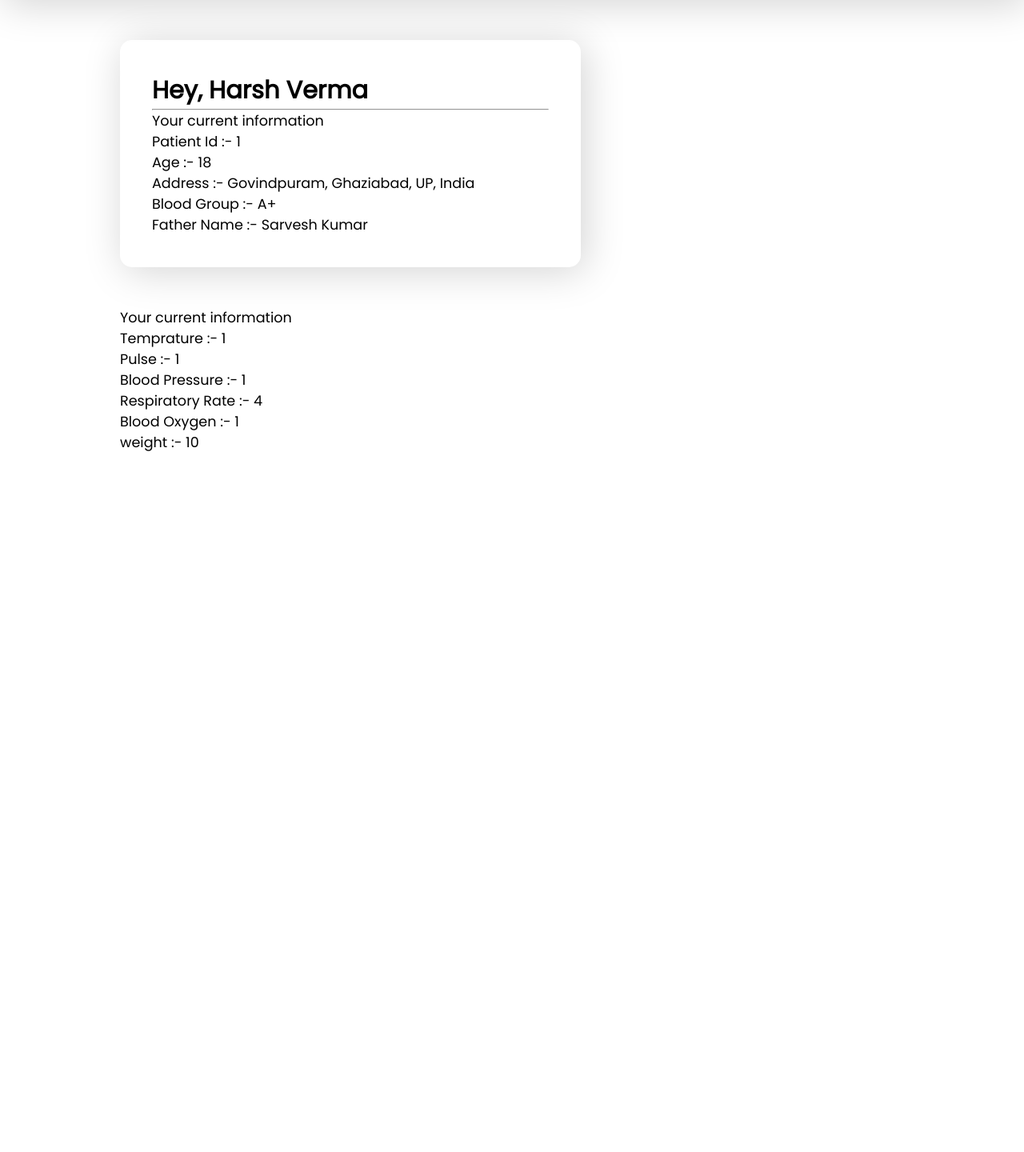
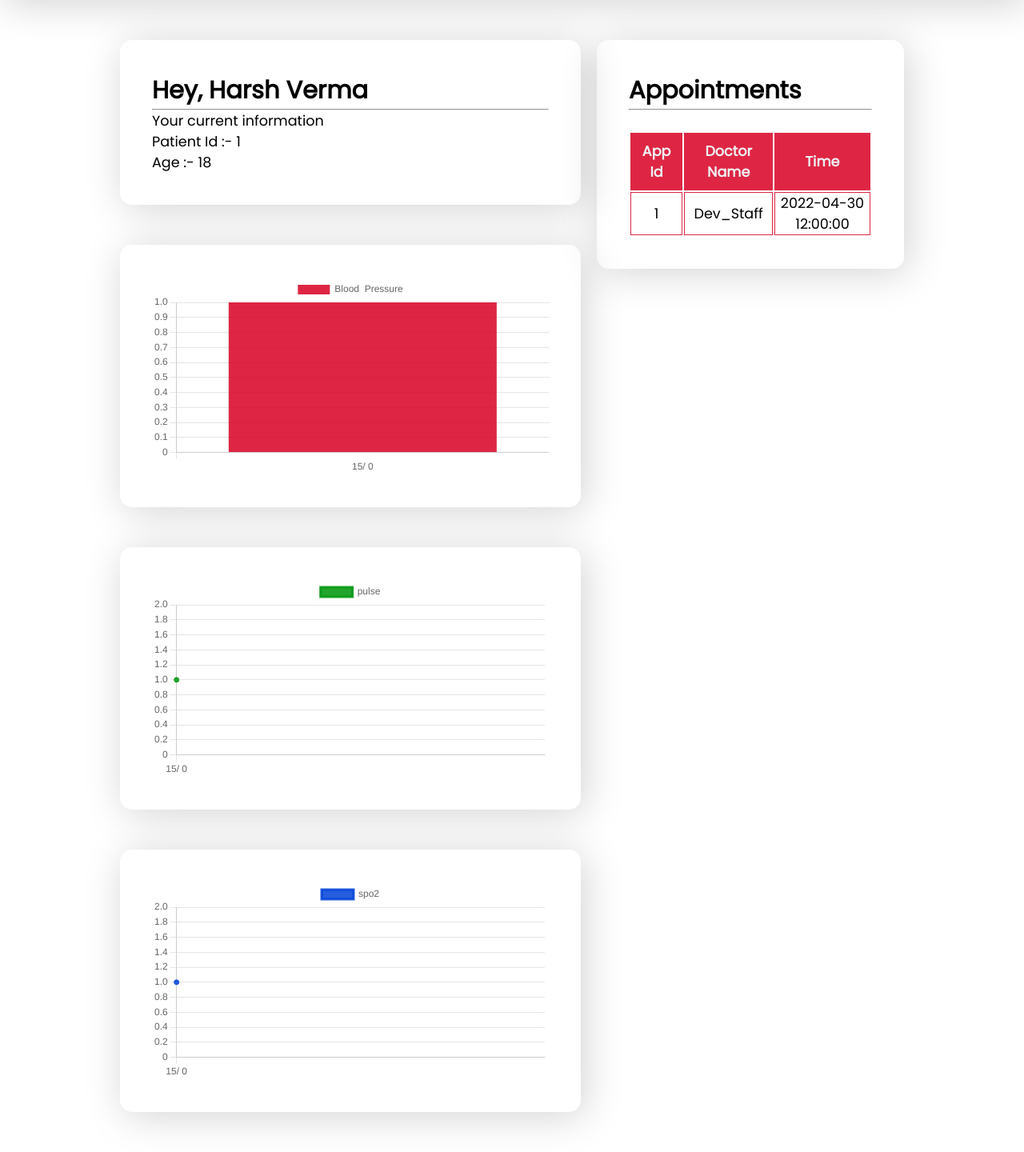
Before and after one commit to frost-head/Hospital_Mangment_system, a Flask app: page /patientDashboard in a window 1280 px wide. Shown: the part 60-1500 px from the top of the page at 80% size. Before the commit the page ends 624 px from the top, so only its background shows below. Run offline with Flask 2, Linux system fonts and the light colour scheme; a user stored in the database is signed in; data comes from the database, SQL or seed files in the repository; tables that the repository leaves empty hold one stand-in row (values such as "Sample post"); some libraries are stand-ins or nearby versions.

Commit message:
patient dashbord complete

```diff
--- a/src/main.py
+++ b/src/main.py
@@ -205,8 +205,8 @@ def patientDashboard():
         mysql, "select * from patient where pid = {}".format(session['user']))
     vitalsData = fetchall(
         mysql, "select * from vitals where pid = {}".format(session['user']))
-    print(vitalsData)
-    return render_template('patientDashboard.html', patientData=patientData, vitalsData=vitalsData)
+    appointments = fetchall(mysql, """select patient.pid, patient.email, patient.name, patient.number, patient.age, app_id, staff.sid , date_time, staff.name  from patient inner join appointments, staff where patient.pid = appointments.pid = {} and appointments.sid = staff.sid order by date_time asc""".format(session['user']))
+    return render_template('patientDashboard.html', patientData=patientData, vitalsData=vitalsData, appointments=appointments)
 
 
 @app.route('/staffAddVitals', methods=['GET', 'POST'])
--- a/src/templates/patientDashboard.html
+++ b/src/templates/patientDashboard.html
@@ -7,6 +7,8 @@
 {% endblock %}
 <!-- body -->
 {% block body %}
+<div class="dashrow">
+    <div>
         <div class="forms">
             <h2>
                 Hey, {{patientData['name']}}
@@ -21,39 +23,175 @@
             <p>
                 Age :- {{patientData['age']}}
             </p>
-    <p>
-        Address :- {{patientData['address']}}
-    </p>
-    <p>
-        Blood Group :- {{patientData['blood_group']}}
-    </p>
-    <p>
-        Father Name :- {{patientData['father_name']}}
-    </p>
         </div>
-<div class="vitals">
-    {% for vitalData in vitalsData %}
-    <p>
-        Your current information
-    </p>
-    <p>
-        Temprature :- {{vitalData['temp']}}
-    </p>
-    <p>
-        Pulse :- {{vitalData['pulse']}}
-    </p>
-    <p>
-        Blood Pressure :- {{vitalData['blood_pressure']}}
-    </p>
-    <p>
-        Respiratory Rate :- {{vitalData['resp_rate']}}
-    </p>
-    <p>
-        Blood Oxygen :- {{vitalData['spo2']}}
-    </p>
-    <p>
-        weight :- {{vitalData['weight']}}
-    </p>
+        <div class="forms">
+            <div>
+                <canvas id="bloodpressure">
+
+                </canvas>
+            </div>
+        </div>
+        <div class="forms">
+            <div>
+                <canvas id="pulse">
+
+        </canvas>
+            </div>
+        </div>
+        <div class="forms">
+            <div>
+                <canvas id="spo2">
+
+        </canvas>
+            </div>
+        </div>
+    </div>
+    <DIV style="width:30vw">
+        <div class="appointmentTable">
+            <h2>
+                Appointments
+            </h2>
+            <hr> <br>
+            <table>
+                <tr>
+                    <th>
+                        App Id
+                    </th>
+                    <th>
+                        Doctor Name
+                    </th>
+                    <th>
+                        Time
+                    </th>
+                </tr>{% for appointment in appointments %}
+                <tr>
+                    <td>{{appointment['app_id']}}</td>
+                    <td>{{appointment['staff.name']}}</td>
+                    <td>{{appointment['date_time']}}</td>
+                </tr>
                 {% endfor %}
+            </table>
+
         </div>
+
+    </DIV>
+</div>
+</div>
+<script src=" https://cdn.jsdelivr.net/npm/chart.js "></script>
+
+<script>
+    function bloodpressure(vdata) {
+        vdata = JSON.parse(vdata)
+        lables = []
+        Data = []
+
+        for (i in vdata) {
+            let date = new Date(vdata[i]['datetime']);
+            lables[i] = date.getDate() + "/ " + date.getMonth()
+            Data[i] = Number(vdata[i]['blood_pressure'])
+
+        }
+        console.log(Data)
+        const data = {
+            labels: lables,
+
+            datasets: [{
+                label: 'Blood  Pressure',
+                backgroundColor: '#d90427dc',
+                borderColor: "#d90427dc ",
+                data: Data,
+            }]
+        };
+
+        const config = {
+            type: 'bar',
+            data: data,
+            options: {}
+        };
+        const bloodpressure = document.getElementById('bloodpressure').getContext('2d')
+        const myChart = new Chart(
+            bloodpressure,
+            config
+        );
+    }
+    bloodpressure('{{vitalsData|tojson}}');
+
+    function pulse(vdata) {
+        vdata = JSON.parse(vdata)
+        lables = []
+        Data = []
+
+        for (i in vdata) {
+            let date = new Date(vdata[i]['datetime']);
+            lables[i] = date.getDate() + "/ " + date.getMonth()
+            Data[i] = Number(vdata[i]['pulse'])
+
+        }
+        console.log(Data)
+        const data = {
+            labels: lables,
+
+            datasets: [{
+                label: 'pulse',
+                backgroundColor: '#00960ddc',
+                borderColor: "#00960ddc ",
+                fill: '#00960ddc',
+                data: Data,
+
+            }]
+        };
+
+        const config = {
+            type: 'line',
+            data: data,
+            options: {}
+        };
+        const pulse = document.getElementById('pulse').getContext('2d')
+        const myChart = new Chart(
+            pulse,
+            config
+        );
+    }
+    pulse('{{vitalsData|tojson}}');
+
+    function spo2(vdata) {
+        vdata = JSON.parse(vdata)
+        lables = []
+        Data = []
+
+        for (i in vdata) {
+            let date = new Date(vdata[i]['datetime']);
+            lables[i] = date.getDate() + "/ " + date.getMonth()
+            Data[i] = Number(vdata[i]['spo2'])
+
+        }
+        console.log(Data)
+        const data = {
+            labels: lables,
+
+            datasets: [{
+                label: 'spo2',
+                backgroundColor: '#0444d9dc',
+                borderColor: "#0444d9dc ",
+                fill: '#0444d9dc',
+                data: Data,
+
+            }]
+        };
+
+        const config = {
+            type: 'line',
+            data: data,
+            options: {
+                responsive: true,
+            }
+        };
+        const spo2 = document.getElementById('spo2').getContext('2d')
+        const myChart = new Chart(
+            spo2,
+            config
+        );
+    }
+    spo2('{{vitalsData|tojson}}');
+</script>
 {% endblock %}
```
Lines whose indentation alone changed are shown as unchanged.
